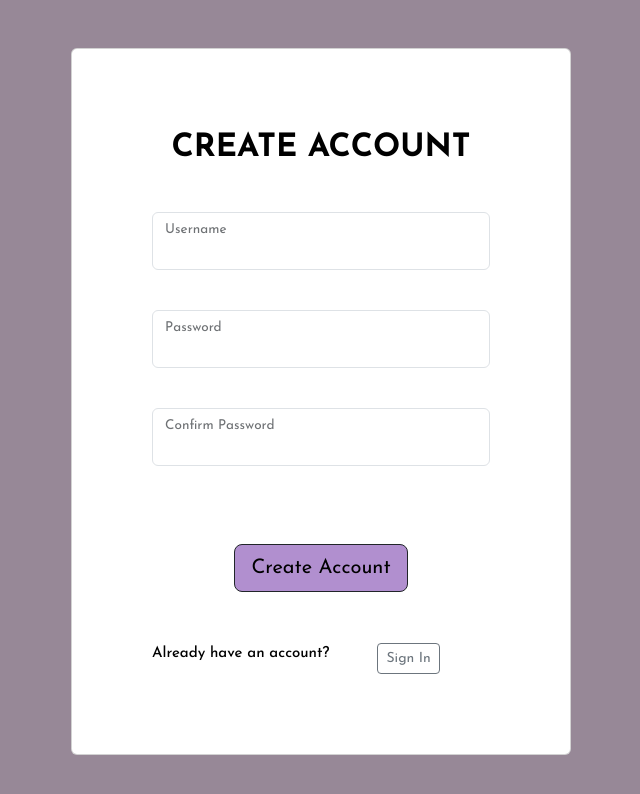
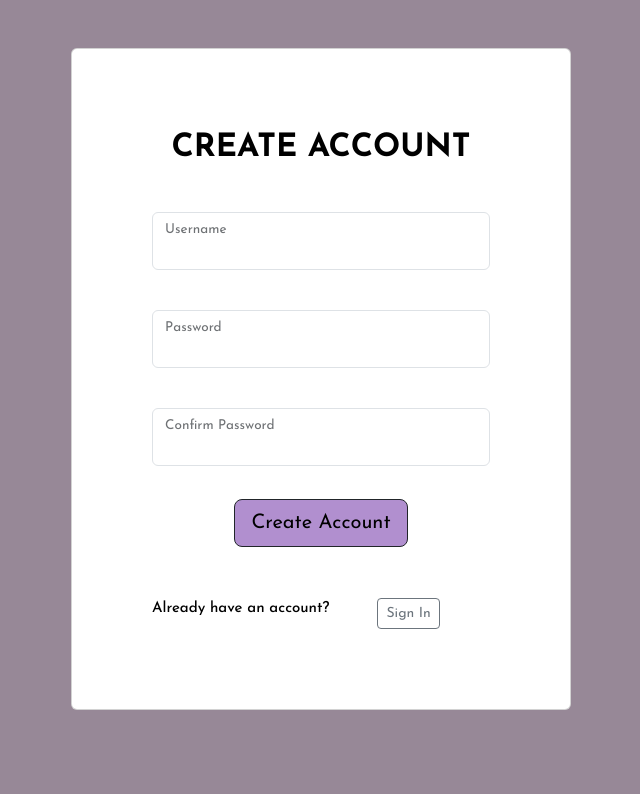
Before and after one commit to vewe7/ChessApp, a React (Vite) app in the folder client/: page /register in a window 1280 px wide. Shown: the top 794 px of the page, without its empty margins (319-959 px from the left). Built offline with nearby package versions, Linux system fonts and the light colour scheme; no server answers.

Commit message:
Remove unused link from /Register

```diff
--- a/client/src/Register.jsx
+++ b/client/src/Register.jsx
@@ -122,8 +122,6 @@ function Register({ setCurUsername, setSearchedUsername }) {
                   >Passwords do not match</h5>
               </Stack>
 
-
-              <p className="small mb-3 pb-lg-2"><a className="text-white-50" href="#!">Forgot password?</a></p>
               <Button variant="dark" size="lg" className="porple" onClick={handleSubmit}>Create Account</Button>{" "}
 
 
```
